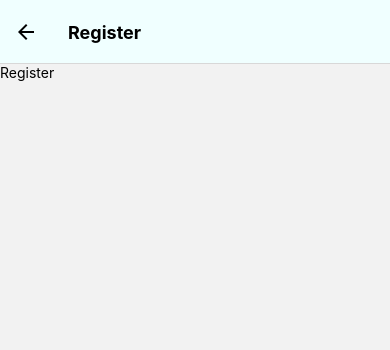
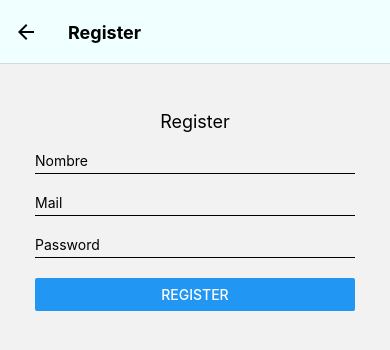
Before and after one commit to noeliamodica/React_Native-ProyectoconFirebase, a React Native app: screen /Register in a window 390 px wide. Shown: the top 350 px of the page. Built offline with nearby package versions, Linux system fonts and the light colour scheme.

Commit message:
trabajo en register

```diff
--- a/screens/Register.js
+++ b/screens/Register.js
@@ -1,6 +1,7 @@
 import { StatusBar } from "expo-status-bar";
 import React, { useState, useEffect } from "react";
-import { StyleSheet, Text, View, ScrollView } from "react-native";
+import { StyleSheet, Text, View, ScrollView, TextInput, Button } from "react-native";
+
 
 
 export default function Register(){
@@ -9,13 +10,26 @@ export default function Register(){
 
   return (
 
+    <ScrollView style={styles.container}>
+        <Text style={styles.titulo}>
+            Register
+        </Text>
+        <View style={styles.inputgroup}>
+        <TextInput placeholder="Nombre"/>
+        </View>
+        <View style={styles.inputgroup}>
+        <TextInput placeholder="Mail"/>
+        </View>
+        <View style={styles.inputgroup}>
+        <TextInput placeholder="Password"/>
+        </View>
 
-      <View>
-        <Text>
-          Register
-        </Text>
-        <StatusBar style="auto" />
-      </View>
+        <View style={styles.inputgroup}>
+        <Button title="Register" />
+
+
+        </View>
+    </ScrollView>
 
   )
 }
@@ -23,20 +37,21 @@ export default function Register(){
 const styles = StyleSheet.create({
   container: {
     flex: 1,
-    backgroundColor: "#fff",
-    alignItems: "center",
-    justifyContent: "center",
+    padding: 35
   },
-  Boton:{
-    backgroundColor: 'linen',
-    height: 35,
-    borderColor: 'black',
-    borderWidth: 1
+  titulo:{
+    textAlign: 'center',
+    fontSize: 18,
+    marginTop: 12,
+    marginBottom: 20,
   }
   ,
-  TextoBoton:{
-    fontSize: 18,
-    textAlign: 'center'
+  inputgroup:{
+    flex: 1,
+    padding: 0,
+    marginBottom: 20,
+    borderBottomWidth: 1,
+    borderBottomColor: '#ccccc'
   }
 
 });
```
